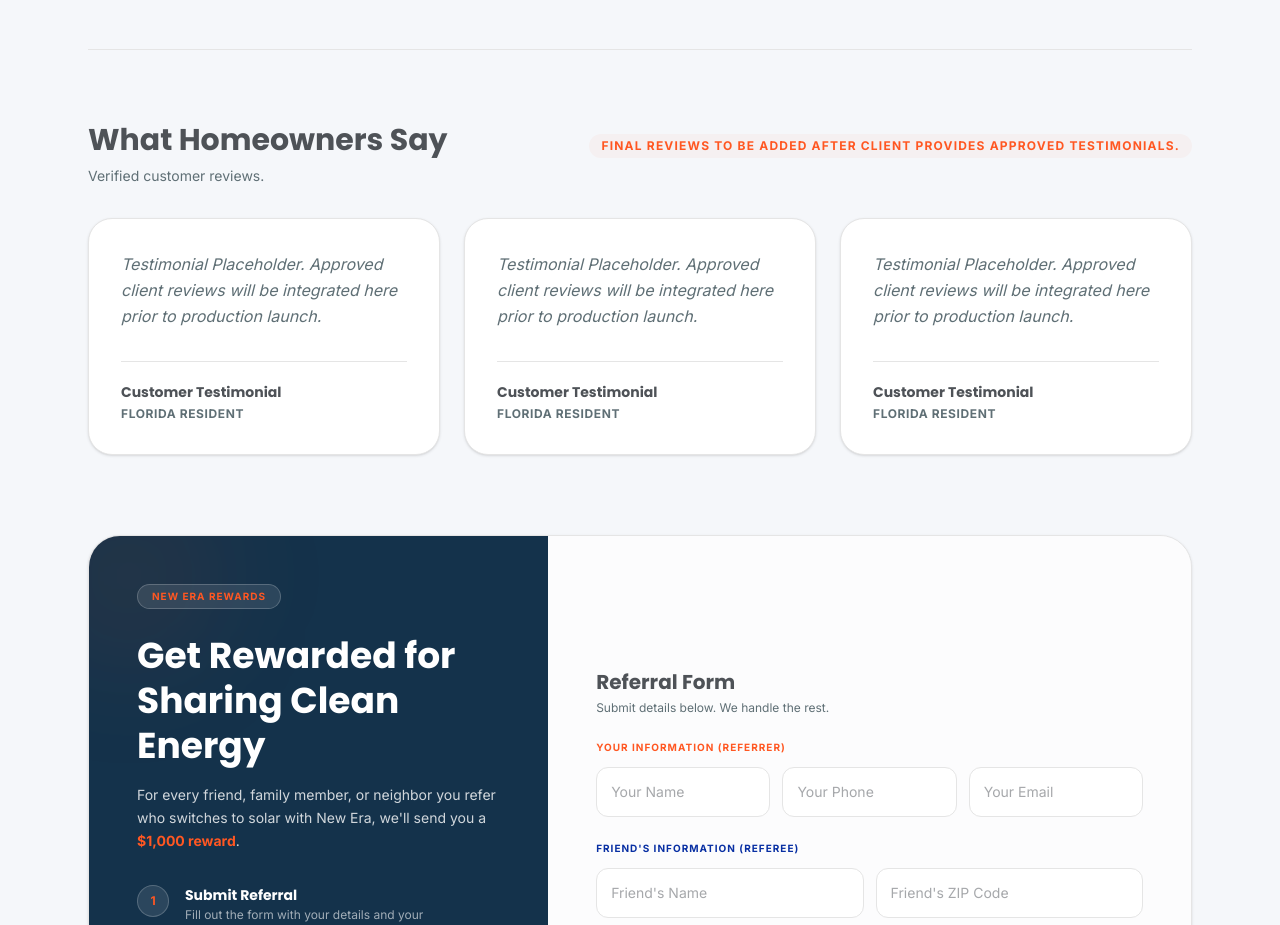
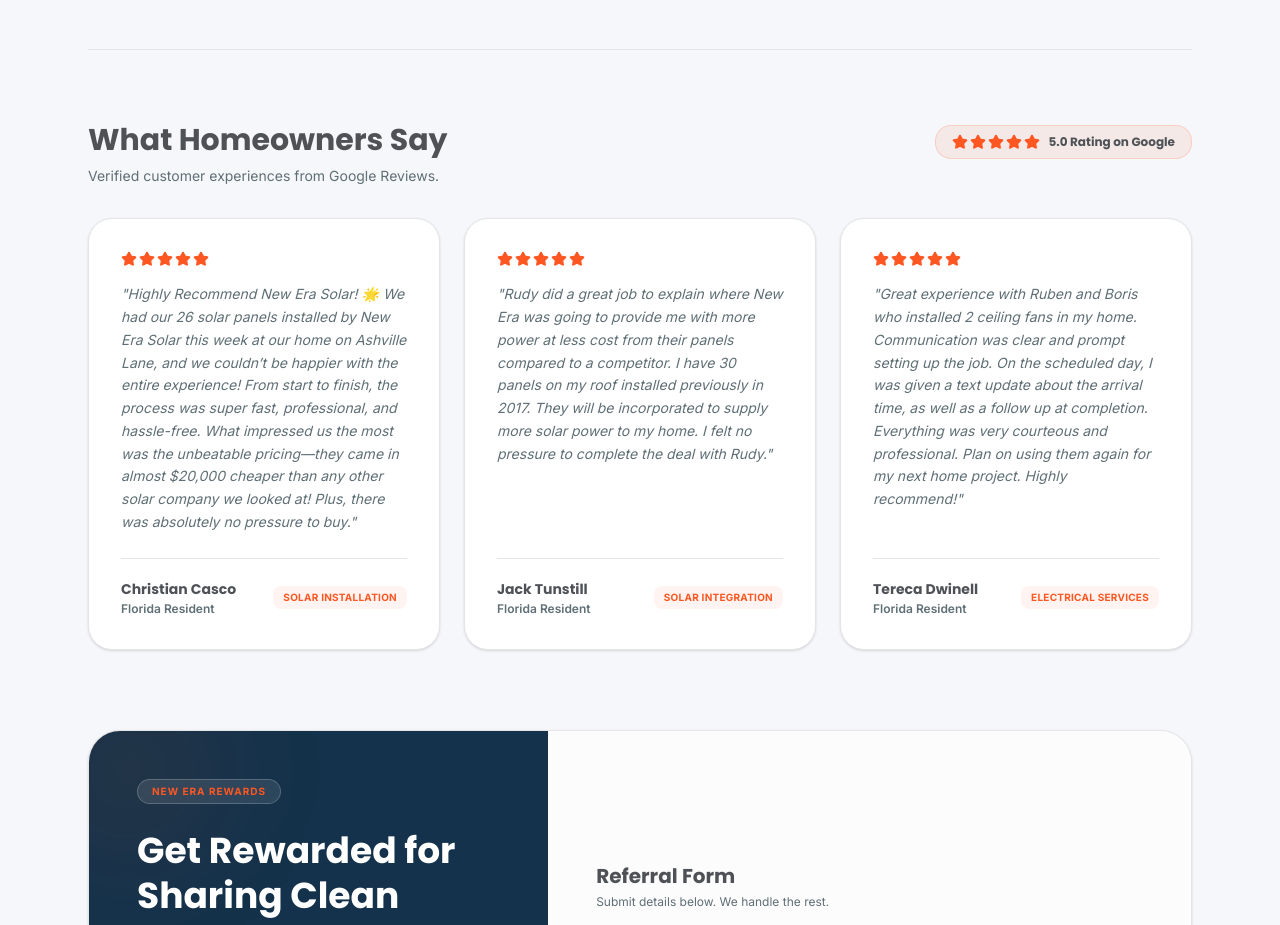
Before and after one commit to ralas90-art/NewEraWebsite, a Next.js app: page / in a window 1280 px wide. Shown: the part 2400-3325 px from the top of the page. Built offline with nearby package versions, Linux system fonts and the light colour scheme; no server answers.

Commit message:
Integrate verified Google Reviews for Christian Casco, Jack Tunstill, and Tereca Dwinell

```diff
--- a/components/ReviewTabs.tsx
+++ b/components/ReviewTabs.tsx
@@ -1,51 +1,45 @@
 'use client';
 
 import React, { useState } from 'react';
-import { Star, AlertTriangle } from 'lucide-react';
+import { Star, MessageSquare } from 'lucide-react';
 
 type StateFilter = 'All' | 'Florida' | 'Massachusetts' | 'Connecticut';
 
 const TABS: StateFilter[] = ['All', 'Florida', 'Massachusetts', 'Connecticut'];
 
-const PLACEHOLDER_REVIEWS = [
-  { state: 'Florida' as StateFilter },
-  { state: 'Florida' as StateFilter },
-  { state: 'Massachusetts' as StateFilter },
-  { state: 'Massachusetts' as StateFilter },
-  { state: 'Connecticut' as StateFilter },
-  { state: 'Connecticut' as StateFilter },
+const VERIFIED_REVIEWS = [
+  {
+    name: 'Christian Casco',
+    rating: 5,
+    text: 'Highly Recommend New Era Solar! 🌟 We had our 26 solar panels installed by New Era Solar this week at our home on Ashville Lane, and we couldn’t be happier with the entire experience! From start to finish, the process was super fast, professional, and hassle-free. What impressed us the most was the unbeatable pricing—they came in almost $20,000 cheaper than any other solar company we looked at! Plus, there was absolutely no pressure to buy.',
+    location: 'Florida Resident',
+    state: 'Florida' as StateFilter,
+    tag: 'Solar Installation',
+  },
+  {
+    name: 'Jack Tunstill',
+    rating: 5,
+    text: 'Rudy did a great job to explain where New Era was going to provide me with more power at less cost from their panels compared to a competitor. I have 30 panels on my roof installed previously in 2017. They will be incorporated to supply more solar power to my home. I felt no pressure to complete the deal with Rudy.',
+    location: 'Florida Resident',
+    state: 'Florida' as StateFilter,
+    tag: 'Solar Integration',
+  },
+  {
+    name: 'Tereca Dwinell',
+    rating: 5,
+    text: 'Great experience with Ruben and Boris who installed 2 ceiling fans in my home. Communication was clear and prompt setting up the job. On the scheduled day, I was given a text update about the arrival time, as well as a follow up at completion. Everything was very courteous and professional. Plan on using them again for my next home project. Highly recommend!',
+    location: 'Florida Resident',
+    state: 'Florida' as StateFilter,
+    tag: 'Electrical Services',
+  }
 ];
 
 function StarRow() {
   return (
     <div className="flex gap-0.5 mb-3">
       {[...Array(5)].map((_, i) => (
-        <Star key={i} className="w-4 h-4 fill-[#ff5722] text-[#ff5722]" />
+        <Star key={i} className="w-4 h-4 fill-newera-orange text-newera-orange" />
       ))}
-    </div>
-  );
-}
-
-function PlaceholderCard({ state }: { state: StateFilter }) {
-  return (
-    <div className="bg-white border border-[#e5e5e5] rounded-3xl p-6 md:p-8 flex flex-col shadow-sm">
-      {/* Amber warning badge */}
-      <div className="flex items-center gap-2 bg-amber-50 border border-amber-200 rounded-xl px-3 py-2 mb-4">
-        <AlertTriangle className="w-4 h-4 text-amber-600 shrink-0" />
-        <span className="text-[11px] font-bold text-amber-700 uppercase tracking-wide">
-          ⚠️ Verified Review Placeholder — Awaiting Client-Provided Google Reviews
-        </span>
-      </div>
-      <StarRow />
-      <p className="text-[#5F6F75] text-sm leading-relaxed mb-6 flex-grow italic font-sans">
-        This review space is reserved for a verified Google review. Actual customer testimonials will be displayed here after verification.
-      </p>
-      <div className="border-t border-[#e5e5e5] pt-4 mt-auto">
-        <span className="font-bold text-newera-dark-gray text-sm block font-poppins">Homeowner — {state}</span>
-        <span className="text-xs text-[#5F6F75] uppercase tracking-wider font-bold block mt-1">
-          {state} Resident
-        </span>
-      </div>
     </div>
   );
 }
@@ -53,9 +47,9 @@ function PlaceholderCard({ state }: { state: StateFilter }) {
 export function ReviewTabs() {
   const [activeTab, setActiveTab] = useState<StateFilter>('All');
 
-  const visible = activeTab === 'All'
-    ? PLACEHOLDER_REVIEWS
-    : PLACEHOLDER_REVIEWS.filter(r => r.state === activeTab);
+  const visibleReviews = activeTab === 'All'
+    ? VERIFIED_REVIEWS
+    : VERIFIED_REVIEWS.filter(r => r.state === activeTab);
 
   return (
     <div>
@@ -77,15 +71,52 @@ export function ReviewTabs() {
       </div>
 
       {/* Review Grid */}
-      <div className="grid grid-cols-1 md:grid-cols-2 lg:grid-cols-3 gap-6">
-        {visible.map((review, idx) => (
-          <PlaceholderCard key={idx} state={review.state} />
-        ))}
-      </div>
+      {visibleReviews.length > 0 ? (
+        <div className="grid grid-cols-1 md:grid-cols-2 lg:grid-cols-3 gap-6">
+          {visibleReviews.map((review, idx) => (
+            <div key={idx} className="bg-white border border-[#e5e5e5] rounded-3xl p-6 md:p-8 flex flex-col shadow-sm hover:shadow-md transition-all">
+              <StarRow />
+              <p className="text-[#5F6F75] text-sm leading-relaxed mb-6 flex-grow italic font-sans">
+                "{review.text}"
+              </p>
+              <div className="border-t border-[#e5e5e5] pt-4 mt-auto flex items-center justify-between">
+                <div>
+                  <span className="font-bold text-newera-dark-gray text-sm block font-poppins">{review.name}</span>
+                  <span className="text-xs text-[#5F6F75] font-semibold block mt-0.5">{review.location}</span>
+                </div>
+                <span className="text-[10px] font-bold uppercase tracking-wide text-newera-orange bg-[#ff572210] px-2.5 py-1 rounded-lg">
+                  {review.tag}
+                </span>
+              </div>
+            </div>
+          ))}
+        </div>
+      ) : (
+        /* Empty State for MA and CT */
+        <div className="bg-white border border-[#e5e5e5] rounded-3xl p-8 md:p-12 text-center max-w-2xl mx-auto shadow-sm">
+          <div className="w-12 h-12 rounded-2xl bg-[#ff572210] text-newera-orange flex items-center justify-center mx-auto mb-5">
+            <MessageSquare className="w-6 h-6" />
+          </div>
+          <h3 className="font-poppins font-bold text-lg text-newera-dark-gray mb-2">
+            Expanding Our Local Reviews in {activeTab}
+          </h3>
+          <p className="text-[#5F6F75] font-sans text-sm leading-relaxed mb-6">
+            We are actively installing residential solar energy systems and conducting electrical upgrades in {activeTab}. If you're a homeowner in the area who has worked with us, we'd love to hear your feedback!
+          </p>
+          <a
+            href="https://share.google/l98mSvN0KB1nYSs0J"
+            target="_blank"
+            rel="noopener noreferrer"
+            className="inline-flex items-center justify-center bg-newera-dark-blue text-white px-6 py-3 rounded-xl font-bold text-sm hover:bg-newera-dark-blue/95 transition-all"
+          >
+            Leave a Google Review
+          </a>
+        </div>
+      )}
 
       {/* Disclosure note */}
       <div className="mt-8 bg-[#F5F7FA] border border-[#e5e5e5] rounded-2xl p-5 text-sm text-[#5F6F75] font-sans leading-relaxed">
-        <strong className="text-newera-dark-gray">Editorial Note:</strong> Real customer reviews from Google will replace these placeholders prior to launch. We do not publish or fabricate unverified testimonials.
+        <strong className="text-newera-dark-gray">Note on Verified Testimonials:</strong> All reviews shown above represent real customer feedback published directly on our Google Business Profile. We display only verified customer names and actual feedback details.
       </div>
     </div>
   );
--- a/components/Reviews.tsx
+++ b/components/Reviews.tsx
@@ -1,4 +1,29 @@
 import React from 'react';
+import { Star } from 'lucide-react';
+
+const VERIFIED_REVIEWS = [
+  {
+    name: 'Christian Casco',
+    rating: 5,
+    text: 'Highly Recommend New Era Solar! 🌟 We had our 26 solar panels installed by New Era Solar this week at our home on Ashville Lane, and we couldn’t be happier with the entire experience! From start to finish, the process was super fast, professional, and hassle-free. What impressed us the most was the unbeatable pricing—they came in almost $20,000 cheaper than any other solar company we looked at! Plus, there was absolutely no pressure to buy.',
+    location: 'Florida Resident',
+    tag: 'Solar Installation',
+  },
+  {
+    name: 'Jack Tunstill',
+    rating: 5,
+    text: 'Rudy did a great job to explain where New Era was going to provide me with more power at less cost from their panels compared to a competitor. I have 30 panels on my roof installed previously in 2017. They will be incorporated to supply more solar power to my home. I felt no pressure to complete the deal with Rudy.',
+    location: 'Florida Resident',
+    tag: 'Solar Integration',
+  },
+  {
+    name: 'Tereca Dwinell',
+    rating: 5,
+    text: 'Great experience with Ruben and Boris who installed 2 ceiling fans in my home. Communication was clear and prompt setting up the job. On the scheduled day, I was given a text update about the arrival time, as well as a follow up at completion. Everything was very courteous and professional. Plan on using them again for my next home project. Highly recommend!',
+    location: 'Florida Resident',
+    tag: 'Electrical Services',
+  }
+];
 
 export function Reviews() {
   return (
@@ -6,22 +31,39 @@ export function Reviews() {
       <div className="flex flex-col md:flex-row items-baseline justify-between mb-8 gap-4">
         <div>
           <h2 className="font-poppins font-bold text-2xl md:text-3xl text-newera-dark-gray">What Homeowners Say</h2>
-          <p className="text-[#5F6F75] text-sm mt-2 font-sans">Verified customer reviews.</p>
+          <p className="text-[#5F6F75] text-sm mt-2 font-sans">Verified customer experiences from Google Reviews.</p>
         </div>
-        <span className="text-xs font-bold uppercase tracking-widest text-[#ff5722] bg-[#ff572220]/30 px-3 py-1 rounded-full">
-          Final reviews to be added after client provides approved testimonials.
-        </span>
+        <div className="flex items-center gap-2 bg-[#ff572215] border border-[#ff572230] px-4 py-2 rounded-2xl">
+          <div className="flex gap-0.5">
+            {[...Array(5)].map((_, i) => (
+              <Star key={i} className="w-4 h-4 fill-newera-orange text-newera-orange" />
+            ))}
+          </div>
+          <span className="text-xs font-bold text-newera-dark-gray font-poppins">
+            5.0 Rating on Google
+          </span>
+        </div>
       </div>
 
       <div className="grid grid-cols-1 md:grid-cols-3 gap-6">
-        {[1, 2, 3].map((_, idx) => (
-          <div key={idx} className="bg-white border border-[#e5e5e5] rounded-3xl p-6 md:p-8 flex flex-col shadow-sm">
-            <p className="text-[#5F6F75] text-base leading-relaxed mb-8 flex-grow italic font-sans">
-              Testimonial Placeholder. Approved client reviews will be integrated here prior to production launch.
+        {VERIFIED_REVIEWS.map((review, idx) => (
+          <div key={idx} className="bg-white border border-[#e5e5e5] rounded-3xl p-6 md:p-8 flex flex-col shadow-sm hover:shadow-md transition-all">
+            <div className="flex gap-0.5 mb-4">
+              {[...Array(review.rating)].map((_, i) => (
+                <Star key={i} className="w-4 h-4 fill-newera-orange text-newera-orange" />
+              ))}
+            </div>
+            <p className="text-[#5F6F75] text-sm leading-relaxed mb-6 flex-grow italic font-sans">
+              "{review.text}"
             </p>
-            <div className="border-t border-[#e5e5e5] pt-5 mt-auto">
-              <span className="font-bold text-newera-dark-gray text-sm block font-poppins">Customer Testimonial</span>
-              <span className="text-xs text-[#5F6F75] uppercase tracking-wider font-bold block mt-1">Florida Resident</span>
+            <div className="border-t border-[#e5e5e5] pt-5 mt-auto flex items-center justify-between">
+              <div>
+                <span className="font-bold text-newera-dark-gray text-sm block font-poppins">{review.name}</span>
+                <span className="text-xs text-[#5F6F75] font-semibold font-sans mt-0.5 block">{review.location}</span>
+              </div>
+              <span className="text-[10px] font-bold uppercase tracking-wide text-newera-orange bg-[#ff572210] px-2.5 py-1 rounded-lg">
+                {review.tag}
+              </span>
             </div>
           </div>
         ))}
```
Also changed, not shown: app/reviews/page.tsx (+8 -8 lines).
